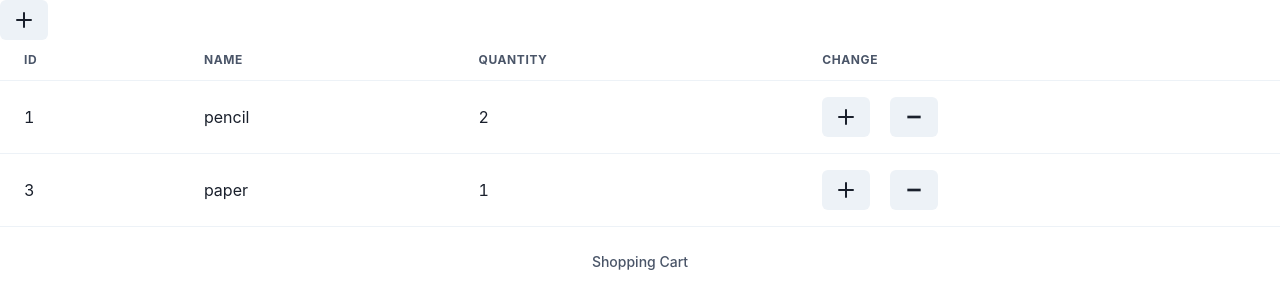
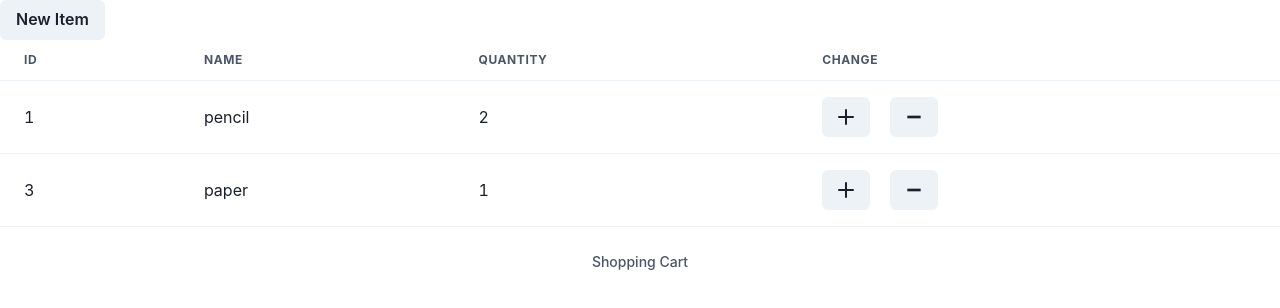
Before and after one commit to xvnyv/distributed-systems, a React (Create React App) app in the folder web-app/: page / in a window 1280 px wide. Shown: the top 308 px of the page. Built offline with nearby package versions, Linux system fonts and the light colour scheme.

Commit message:
add item modal

```diff
--- a/web-app/src/App.js
+++ b/web-app/src/App.js
@@ -2,11 +2,31 @@ import CModal from "./components/CModal";
 import CTable from "./components/CTable";
 import logo from "./logo.svg";
 
-function App() {
+import { useReducer } from "react";
+import { reducer } from "./reducers/ItemReducer";
+
+var sampleItemsArray = {
+  1: {
+    id: 1,
+    Name: "pencil",
+    Quantity: 2,
+  },
+  3: {
+    id: 3,
+    Name: "paper",
+    Quantity: 1,
+  },
+};
+
+function App(itemArray) {
+  var items =
+    Object.keys(itemArray).length === 0 ? sampleItemsArray : itemArray;
+  const [state, dispatch] = useReducer(reducer, items);
+
   return (
     <div>
-      <CModal />
-      <CTable />
+      <CModal state={state} dispatch={dispatch}/>
+      <CTable state={state} dispatch={dispatch} />
     </div>
   );
 }
--- a/web-app/src/components/CModal.js
+++ b/web-app/src/components/CModal.js
@@ -7,7 +7,11 @@ import {
   ModalBody,
   ModalCloseButton,
   Button,
-  useDisclosure
+  useDisclosure,
+  FormControl,
+  FormLabel,
+  Input,
+
 } from "@chakra-ui/react";
 
 import { PhoneIcon, AddIcon, WarningIcon } from '@chakra-ui/icons'
@@ -16,11 +20,11 @@ import { PhoneIcon, AddIcon, WarningIcon } from '@chakra-ui/icons'
 
 import React from "react";
 
-const CModal = () => {
+const CModal = ({state, dispatch}) => {
   const { isOpen, onOpen, onClose } = useDisclosure();
   return (
     <>
-      <Button onClick={onOpen}><AddIcon/></Button>
+      <Button onClick={onOpen}>New Item</Button>
 
       <Modal isOpen={isOpen} onClose={onClose}>
         <ModalOverlay />
@@ -28,14 +32,22 @@ const CModal = () => {
           <ModalHeader>New Item</ModalHeader>
           <ModalCloseButton />
           <ModalBody>
-            hello
+          <FormControl>
+              <FormLabel>Item ID</FormLabel>
+              <Input  placeholder='e.g, 6' />
+            </FormControl>
+
+            <FormControl mt={4}>
+              <FormLabel>Item Name</FormLabel>
+              <Input placeholder='e.g, banana' />
+            </FormControl>
           </ModalBody>
 
           <ModalFooter>
             <Button colorScheme="blue" mr={3} onClick={onClose}>
-              Add Item
+              save
             </Button>
-            <Button variant="ghost">Secondary Action</Button>
+            <Button variant="ghost">cancel</Button>
           </ModalFooter>
         </ModalContent>
       </Modal>
--- a/web-app/src/components/CTable.js
+++ b/web-app/src/components/CTable.js
@@ -12,48 +12,19 @@ import { PhoneIcon, AddIcon, WarningIcon, MinusIcon } from "@chakra-ui/icons";
 
 import { useReducer, useEffect } from "react";
 
-var sampleItemsArray = {
-  1: {
-    id: 1,
-    Name: "pencil",
-    Quantity: 2,
-  },
-  3: {
-    id: 3,
-    Name: "paper",
-    Quantity: 1,
-  },
-};
+import {reducer, ACTION_TYPES} from "../reducers/ItemReducer";
 
-const ACTION_TYPES = {
-  INCREMENT_ITEM: "incItem",
-  DECREMENT_ITEM: "decItem",
-  ADD_ITEM: "addItem",
-};
 
-const reducer = (state, action) => {
-  switch (action.type) {
-    case ACTION_TYPES.INCREMENT_ITEM:
-      var id = action.payload;
-      return {
-        ...state,
-        [id]: { ...state[id], Quantity: state[id].Quantity + 1 },
-      };
-    case ACTION_TYPES.DECREMENT_ITEM:
-      var id = action.payload;
-      if (state[id].Quantity === 0) return state;
-      return {
-        ...state,
-        [id]: { ...state[id], Quantity: state[id].Quantity - 1 },
-      };
-  }
-};
 
-const CTable = (itemArray) => {
-  var items =
-    Object.keys(itemArray).length === 0 ? sampleItemsArray : itemArray;
 
-  const [state, dispatch] = useReducer(reducer, items);
+
+
+
+
+const CTable = ({state, dispatch}) => {
+
+  console.log(state)
+  console.log(dispatch)
   var itemIds = Object.keys(state);
   var itemAttributes = Object.keys(state[itemIds[0]]);
   const itemAdd = (id) => {
--- /dev/null
+++ b/web-app/src/reducers/ItemReducer.js
@@ -0,0 +1,28 @@
+export const reducer = (state, action) => {
+  switch (action.type) {
+    case ACTION_TYPES.INCREMENT_ITEM:
+      var id = action.payload;
+      return {
+        ...state,
+        [id]: { ...state[id], Quantity: state[id].Quantity + 1 },
+      };
+    case ACTION_TYPES.DECREMENT_ITEM:
+      var id = action.payload;
+      if (state[id].Quantity === 0) return state;
+      return {
+        ...state,
+        [id]: { ...state[id], Quantity: state[id].Quantity - 1 },
+      };
+    case ACTION_TYPES.ADD_ITEM:
+      return {
+        ...state,
+        [action.payload.id]: { ...state[id], Quantity: state[id].Quantity - 1 },
+      };
+  }
+};
+
+export const ACTION_TYPES = {
+  INCREMENT_ITEM: "incItem",
+  DECREMENT_ITEM: "decItem",
+  ADD_ITEM: "addItem",
+};
```
